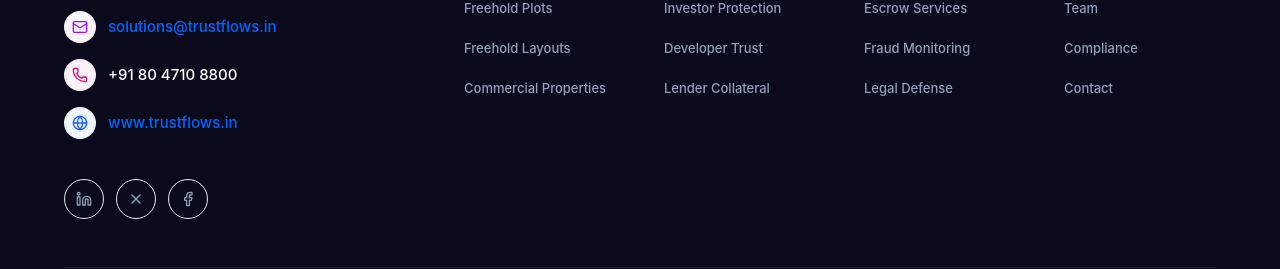
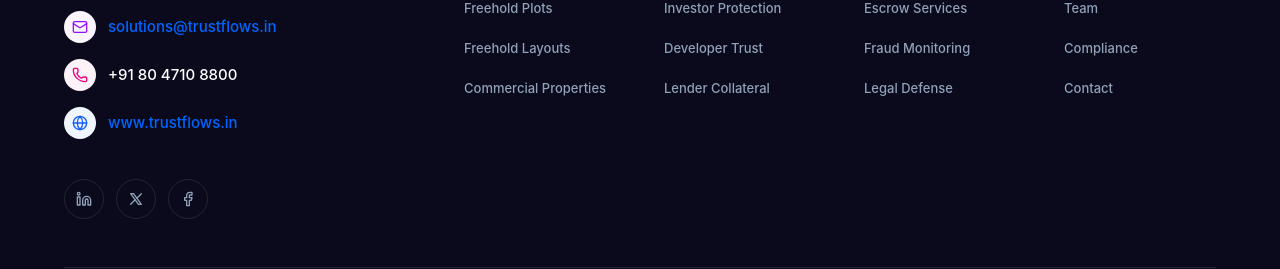
Before and after one commit to sathyadharsan/Trustflows, a React (Vite) app: page /compliance in a window 1280 px wide. Shown: the part 2165-2434 px from the top of the page. Built offline with nearby package versions, Linux system fonts and the light colour scheme.

Commit message:
fix(build): Replace missing lucide-react social icons with inline SVGs

```diff
--- a/src/components/Footer.tsx
+++ b/src/components/Footer.tsx
@@ -1,5 +1,5 @@
 import { Link } from 'react-router-dom';
-import { Linkedin, Facebook, X, MapPin, Mail, Phone, Globe } from 'lucide-react';
+import { X, MapPin, Mail, Phone, Globe } from 'lucide-react';
 
 const Footer = () => {
   const cities = [
@@ -56,19 +56,15 @@
             </div>
 
             <div className="flex items-center gap-3">
-              {[
-                { icon: Linkedin, label: 'LinkedIn' },
-                { icon: X, label: 'X' },
-                { icon: Facebook, label: 'Facebook' }
-              ].map((social) => (
-                <a
-                  key={social.label}
-                  href="#"
-                  className="w-10 h-10 rounded-full border border-slate-200 flex items-center justify-center text-slate-400 hover:border-primary-blue hover:text-primary-blue transition-all"
-                >
-                  <social.icon size={16} />
+                <a href="#" aria-label="LinkedIn" className="w-10 h-10 rounded-full border border-white/10 flex items-center justify-center text-slate-400 hover:border-primary-blue hover:text-primary-blue transition-all">
+                  <svg xmlns="http://www.w3.org/2000/svg" width="16" height="16" viewBox="0 0 24 24" fill="none" stroke="currentColor" strokeWidth="2" strokeLinecap="round" strokeLinejoin="round"><path d="M16 8a6 6 0 0 1 6 6v7h-4v-7a2 2 0 0 0-2-2 2 2 0 0 0-2 2v7h-4v-7a6 6 0 0 1 6-6z"></path><rect x="2" y="9" width="4" height="12"></rect><circle cx="4" cy="4" r="2"></circle></svg>
                 </a>
-              ))}
+                <a href="#" aria-label="X (Twitter)" className="w-10 h-10 rounded-full border border-white/10 flex items-center justify-center text-slate-400 hover:border-primary-blue hover:text-primary-blue transition-all">
+                  <svg xmlns="http://www.w3.org/2000/svg" width="16" height="16" viewBox="0 0 24 24" fill="none" stroke="currentColor" strokeWidth="2" strokeLinecap="round" strokeLinejoin="round"><path d="M4 4l11.733 16h4.267l-11.733 -16z"></path><path d="M4 20l6.768 -6.768m2.46 -2.46l6.772 -6.772"></path></svg>
+                </a>
+                <a href="#" aria-label="Facebook" className="w-10 h-10 rounded-full border border-white/10 flex items-center justify-center text-slate-400 hover:border-primary-blue hover:text-primary-blue transition-all">
+                  <svg xmlns="http://www.w3.org/2000/svg" width="16" height="16" viewBox="0 0 24 24" fill="none" stroke="currentColor" strokeWidth="2" strokeLinecap="round" strokeLinejoin="round"><path d="M18 2h-3a5 5 0 0 0-5 5v3H7v4h3v8h4v-8h3l1-4h-4V7a1 1 0 0 1 1-1h3z"></path></svg>
+                </a>
             </div>
           </div>
 
```
